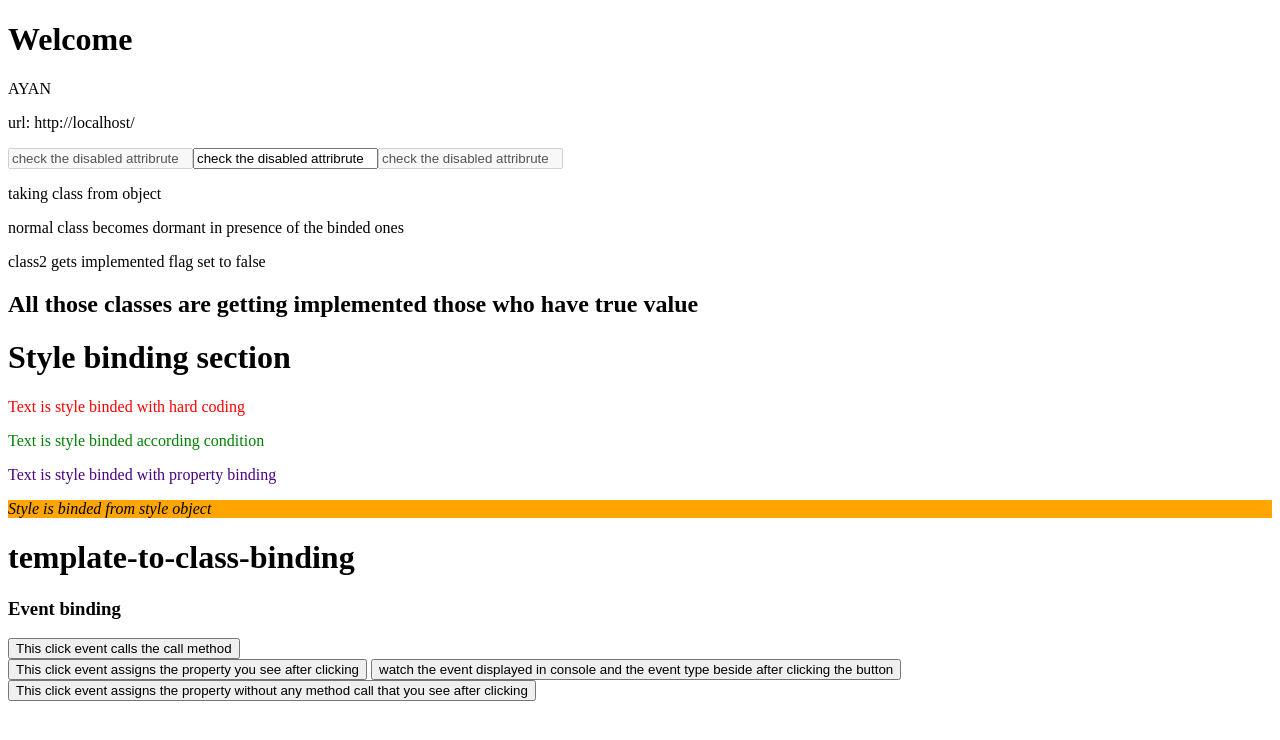
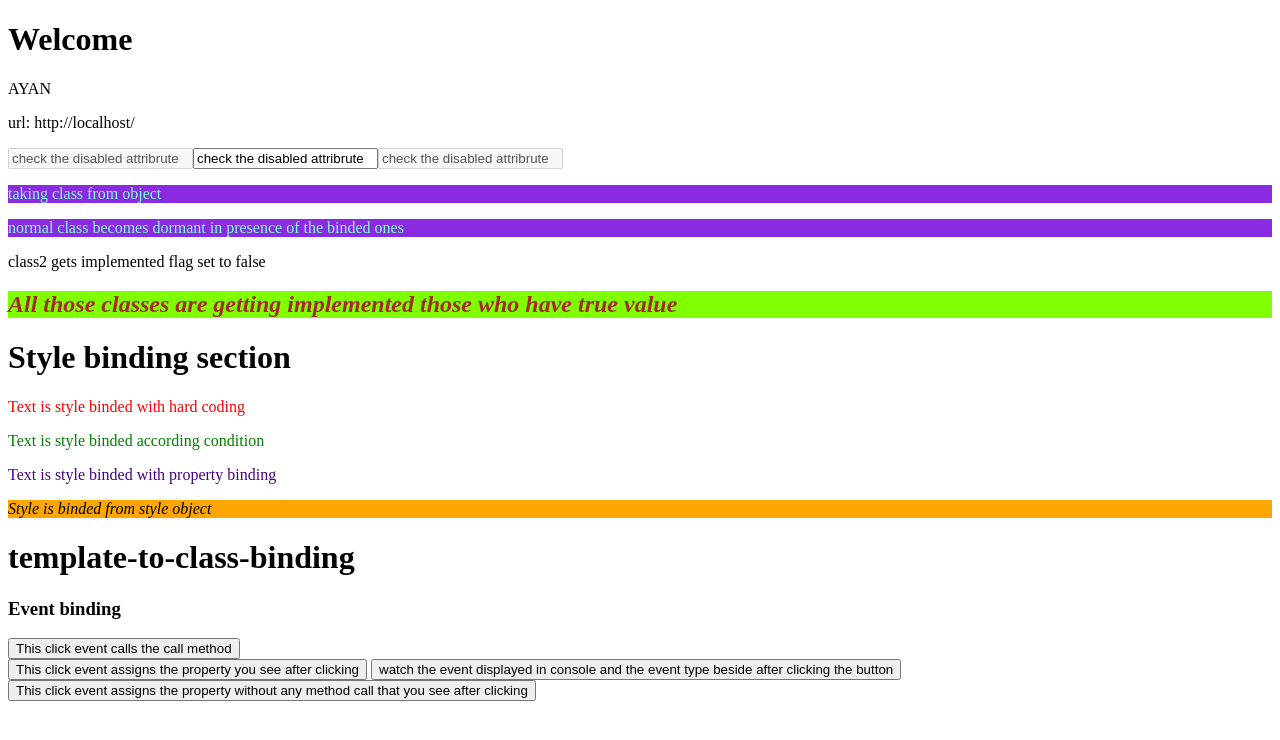
Before and after one commit to AyanKhan98/https---github.com-AyanKhan98-Angular-Demonstration, an Angular app: page / in a window 1280 px wide. Shown: the top 740 px of the page. Built offline with nearby package versions, Linux system fonts and the light colour scheme.

Commit message:
structural directives

```diff
--- a/src/app/text-message/text-message.component.css
+++ b/src/app/text-message/text-message.component.css
@@ -0,0 +1,13 @@
+.firstclass{
+    color: aquamarine;
+    background-color: blueviolet;
+}
+
+.secondclass{
+    color:brown;
+    background-color: chartreuse;
+}
+
+.conditionalclass{
+    font-style: italic;
+}
```
